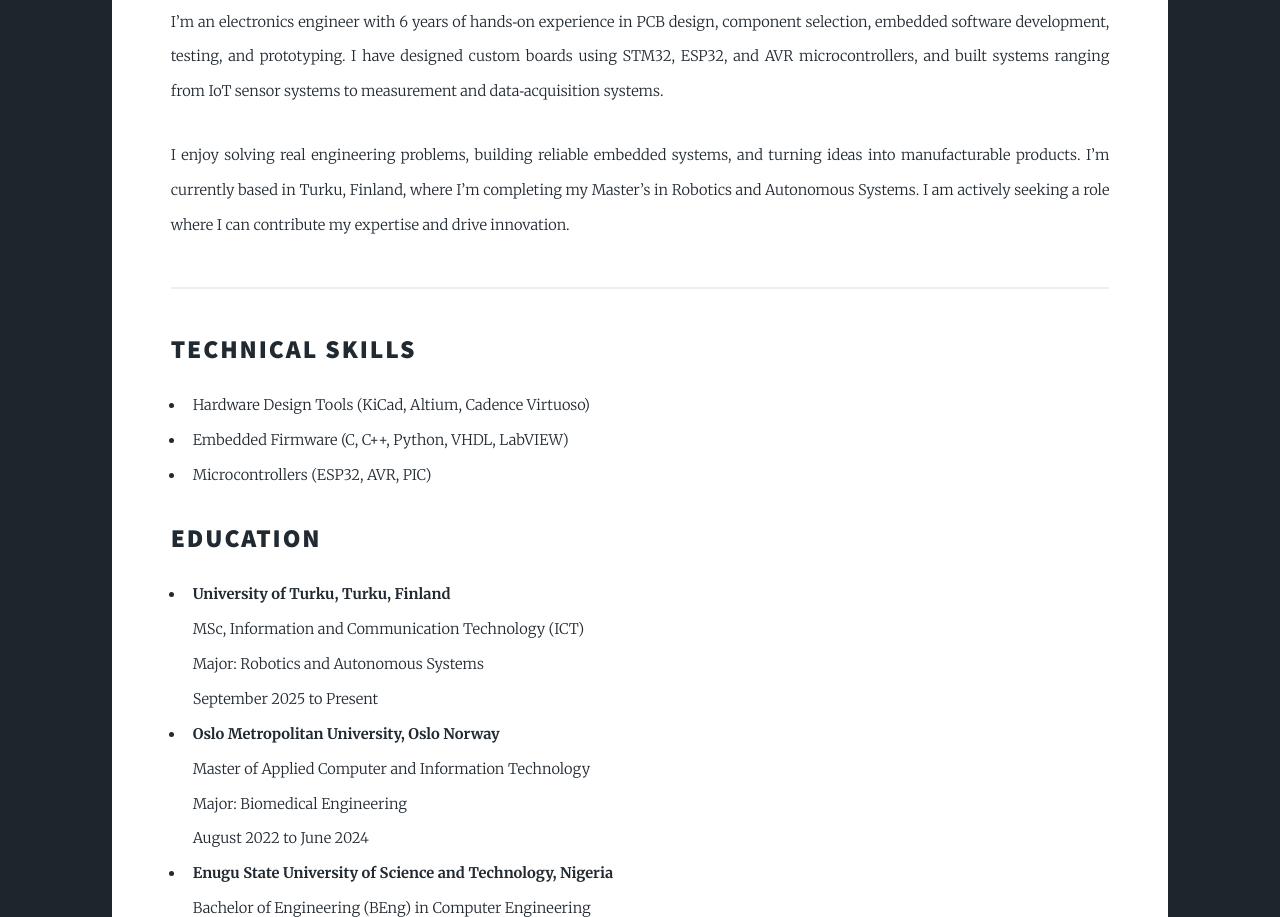
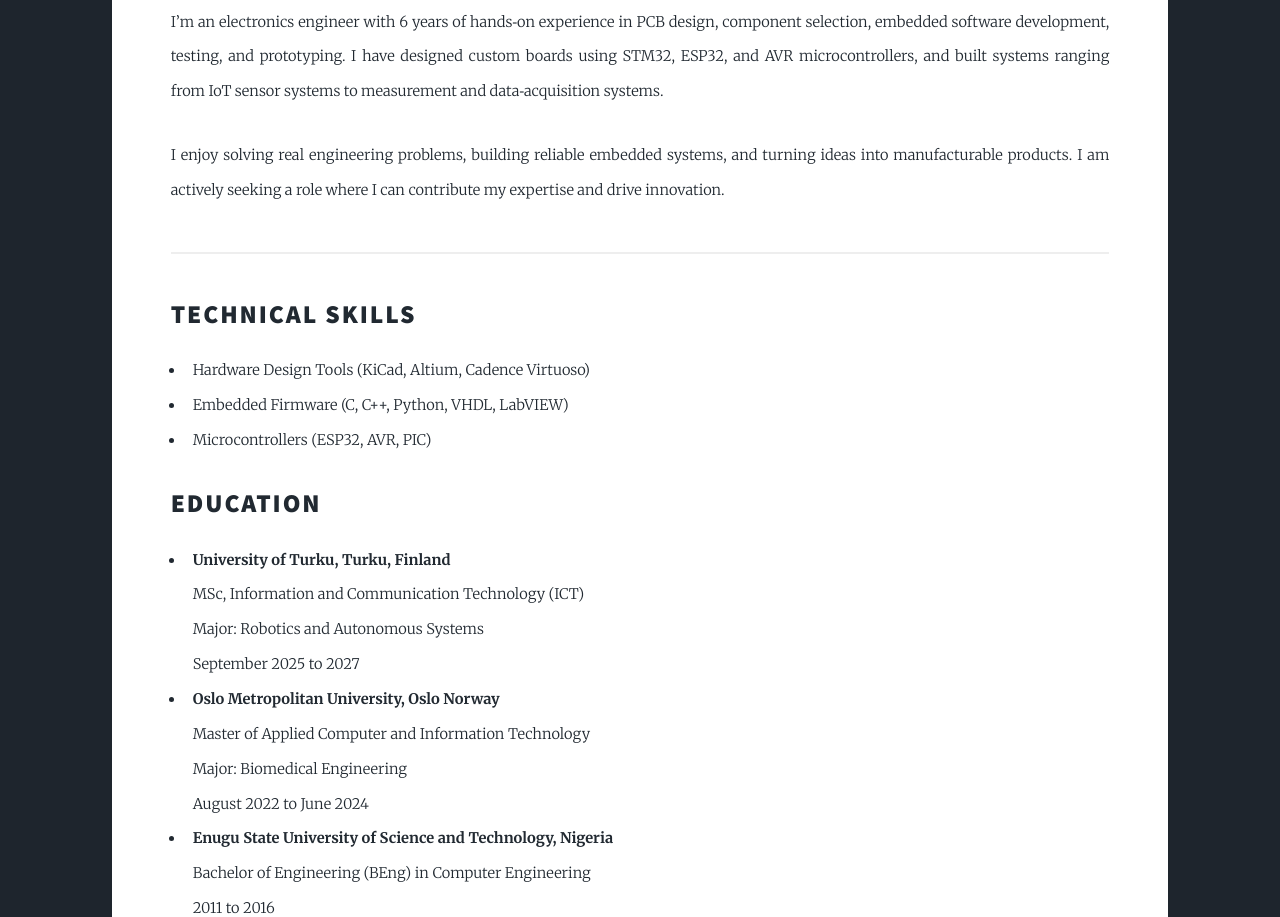
Before and after one commit to JoshuaIfeanyiOkonkwo/JoshuaIOkonkwo.github.io, a plain HTML site: page aboutMe.html in a window 1280 px wide. Shown: the part 500-1417 px from the top of the page. Drawn offline with Linux system fonts and the light colour scheme.

Commit message:
Add files via upload

```diff
--- a/aboutMe.html
+++ b/aboutMe.html
@@ -38,8 +38,7 @@
 
                         <p>
                             I enjoy solving real engineering problems, building reliable embedded systems, and turning
-                            ideas into manufacturable products. I’m currently based in Turku, Finland, where I’m
-                            completing my Master’s in Robotics and Autonomous Systems. I am actively seeking a role where I can contribute my expertise and drive innovation.
+                            ideas into manufacturable products. I am actively seeking a role where I can contribute my expertise and drive innovation.
                         </p>
 
                         <hr />
@@ -65,7 +64,7 @@
                                         <strong>University of Turku, Turku, Finland</strong><br>
                                         MSc, Information and Communication Technology (ICT)<br>
                                         Major: Robotics and Autonomous Systems<br>
-                                        September 2025 to Present<br>
+                                        September 2025 to 2027<br>
                                     </li>
 
                                     <li>
```
Also changed, not shown: index.html (+0 -3 lines).
